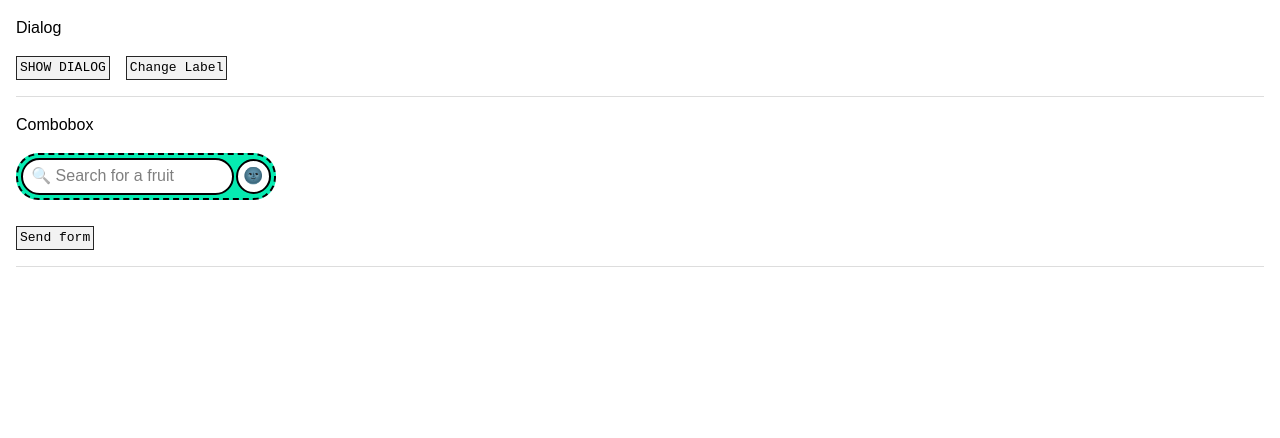
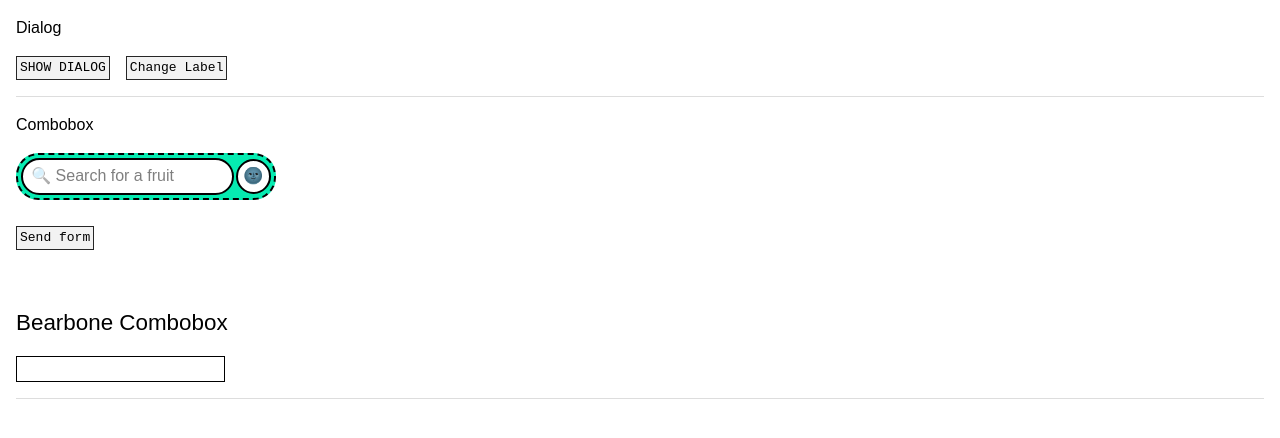
Before and after one commit to ludekarts/scrap-ui, a React (Vite) app: page / in a window 1280 px wide. Shown: the top 438 px of the page. Built offline with nearby package versions, Linux system fonts and the light colour scheme.

Commit message:
Start Readme Docs; Update UTB dep.

```diff
--- a/lib/Dialog.tsx
+++ b/lib/Dialog.tsx
@@ -1,5 +1,6 @@
 import React, { useRef, useEffect, useSyncExternalStore } from "react";
 import { getFormFields } from "@ludekarts/utility-belt";
+import type { FormFieldsOptions } from "@ludekarts/utility-belt";
 
 interface DialogProps extends React.HTMLAttributes<HTMLDialogElement> {
   noDismiss?: boolean;
@@ -10,7 +11,7 @@ interface CreateDialogOptions {
   animate?: boolean;
   outDelay?: number;
   forceOpen?: boolean;
-  formParser?: Record<string, any>;
+  formParser?: FormFieldsOptions;
 }
 
 type Resolver = (data?: any) => void;
--- a/package.json
+++ b/package.json
@@ -23,10 +23,11 @@
     "build": "tsc -b && vite build",
     "lint": "eslint .",
     "preview": "vite preview",
-    "prebuild": "rimraf dist"
+    "prebuild": "rimraf dist",
+    "publish": "pnpm build && npm publish --access public"
   },
   "dependencies": {
-    "@ludekarts/utility-belt": "^0.8.0",
+    "@ludekarts/utility-belt": "^0.8.1",
     "react": "^18.3.1",
     "react-dom": "^18.3.1"
   },
@@ -39,7 +40,6 @@
     "eslint-plugin-react-hooks": "^5.0.0",
     "eslint-plugin-react-refresh": "^0.4.14",
     "globals": "^15.12.0",
-    "motion": "^12.6.3",
     "rimraf": "^6.0.1",
     "typescript": "~5.6.2",
     "typescript-eslint": "^8.15.0",
--- a/src/ComboboxExample.tsx
+++ b/src/ComboboxExample.tsx
@@ -1,5 +1,4 @@
 import { useState } from "react";
-
 import { Combobox, ComboboxInput, ComboboxList } from "@ludekarts/scrap-ui";
 
 type Fruit = {
@@ -18,6 +17,36 @@ const initFruits: Fruit[] = [
   { id: "7", name: "Grape", icon: "🍇" },
   { id: "8", name: "Strawberry", icon: "🍓" },
 ];
+
+export function BearboneComboboxExample() {
+  const [phrase, setPhrase] = useState<string>("");
+  const [selectedValue, setSelectedValue] = useState<string>("");
+  const displayFruits = initFruits.filter((f) =>
+    f.name.toLocaleLowerCase().includes(phrase)
+  );
+
+  const selectOption = (index: number) => {
+    setSelectedValue(displayFruits[index]?.name || "");
+  };
+
+  return (
+    <Combobox
+      name="basic"
+      className="bearbone-combobox"
+      selectedValue={selectedValue}
+      onOptionSelected={selectOption}
+    >
+      <ComboboxInput
+        onChange={(event) => setPhrase(event.target.value.toLocaleLowerCase())}
+      />
+      <ComboboxList>
+        {displayFruits.map((fruit) => (
+          <li key={fruit.id}>{fruit.name}</li>
+        ))}
+      </ComboboxList>
+    </Combobox>
+  );
+}
 
 export default function ComboboxExample() {
   const [fruits, setFruits] = useState<Fruit[]>(initFruits);
--- a/src/main.tsx
+++ b/src/main.tsx
@@ -6,7 +6,7 @@ import "./styles/preflight.css";
 import "./styles/playground.css";
 
 // Examles.
-import ComboboxExample from "./ComboboxExample";
+import ComboboxExample, { BearboneComboboxExample } from "./ComboboxExample";
 import DialogExample from "./DialogExample";
 
 // Playground.
@@ -19,6 +19,9 @@ createRoot(document.getElementById("root")!).render(
 
       <h1>Combobox</h1>
       <ComboboxExample />
+      <br />
+      <h2>Bearbone Combobox</h2>
+      <BearboneComboboxExample />
       <hr />
     </main>
   </StrictMode>
--- a/src/styles/playground.css
+++ b/src/styles/playground.css
@@ -115,7 +115,16 @@ dialog.animated[data-transition="close-to-open"] {
   transition: all 0.5s ease;
 }
 
-/* Combobox */
+/* COMBOBOX */
+
+.bearbone-combobox {
+  & input[type="text"] {
+    border: 1px solid black;
+  }
+  & [aria-selected="true"] {
+    background-color: skyblue;
+  }
+}
 
 .combobox {
   width: 260px;
```
Also changed, not shown: 2 other files (tests, documents, lock files or other folders).
